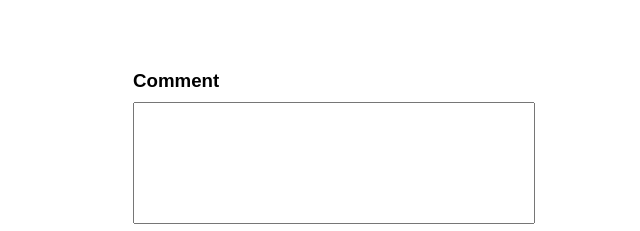
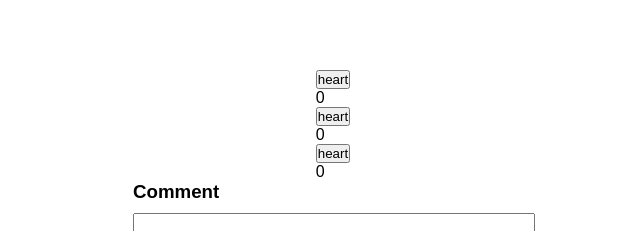
Before and after one commit to HenryHitak/house_share.github.io, a React (Create React App) app: page /profile in a window 1280 px wide. Shown: the part 812-1043 px from the top of the page, without its empty margins (307-947 px from the left). Built offline with nearby package versions, Linux system fonts and the light colour scheme.

Commit message:
vote section

```diff
--- a/src/pages/Profile.js
+++ b/src/pages/Profile.js
@@ -6,22 +6,22 @@ import { v4 as uuidv4 } from "uuid";//This is for applying unique Id to comment
 import { FontAwesomeIcon } from "@fortawesome/react-fontawesome";
 import { faTrashCan } from "@fortawesome/free-solid-svg-icons";
 import { createContext, useContext } from 'react';
+import CardHeader from "react-bootstrap/esm/CardHeader";
 
 
 const userContext = createContext();
 
-// function ProfileImg() {
-
-//     return(
-//         <img src="./img/profile_img/pic-1.jpg" alt="profile"/>
-//     )
-// }
-
 function ProfileInfo() {
     // COMMENT SECTION START
 
+    const[commentData, setCommentData] =useState('');
     const [comments, setComments] = useState([]);
     const contentRef = useRef(); //To get value inside of textarea
+    const[value1,setValue1] = useState(0);
+    const[value2,setValue2] = useState(0);
+    const[value3,setValue3] = useState(0);
+    const [count, setCount] = useState(0);
+
     const handleAddComment = () => {
         const content = contentRef.current.value;
         if (content === "") return; //if textarea is empty but click send button, disable to post.
@@ -45,11 +45,15 @@ function ProfileInfo() {
         setComments(newComments)
     };
 
+    const ChgHandler =(event)=>{
+        setCommentData(event.target.value);
+    }
+
     // COMMENT SECTION END
 
 
     const loggedUser = useContext(userContext);
-    // const img = require('../img/profile_img/${loggedUser.profImg}');
+
     return (
         <>
             <main className="profilePageMain">
@@ -67,14 +71,31 @@ function ProfileInfo() {
                 </section>
                 <p className="paragraph">{loggedUser.profileContent}</p>
 
+                <div className="vote-wrap">
+                    <div className="vote">
+                        <button className="vote-icon" onClick={()=>setValue1(value1 + 1)}>heart</button>
+                        <p className="vote-num">{value1}</p>
+                    </div>
+                    <div className="vote">
+                        <button className="vote-icon" onClick={()=>setValue2(value2 + 1)}>heart</button>
+                        <p className="vote-num">{value2}</p>
+                    </div>
+                    <div className="vote">
+                        <button className="vote-icon" onClick={()=>setValue3(value3 + 1)}>heart</button>
+                        <p className="vote-num">{value3}</p>
+                    </div>
+                </div>
+
+
                 {/* COMMENT SECTION START */}
                 <div className="CommentWrap">
                     <h3 className="CommentTitle">Comment</h3>
-                    <textarea className="CommentTextarea" ref={contentRef} />
+                    <textarea className="CommentTextarea" ref={contentRef}name='comment' onChange={(e)=>CardHeader(e)}/>
                     <div className="CommentBtnWrap">
-                        <button className="commentBtnSend" onClick={handleAddComment}>Send</button>
+                        <button type="submit" className="commentBtnSend" onClick={handleAddComment}>Send</button>
                         <button className="commentBtnDelete" onClick={handleClear}><FontAwesomeIcon icon={faTrashCan} />Delete selected comment</button>
                     </div>
+                    {/* </form> */}
                 </div>
                 <Commentpost comments={comments} toggleDelete={toggleDelete} />
             </main>
@@ -89,7 +110,6 @@ function Profile(props) {
     return (
         <article className='show-art'>
             <userContext.Provider value={loggedUser}>
-                {/* <ProfileImg/> */}
                 <ProfileInfo />
             </userContext.Provider>
         </article>
```
Also changed, not shown: 1 other file (tests, documents, lock files or other folders).
